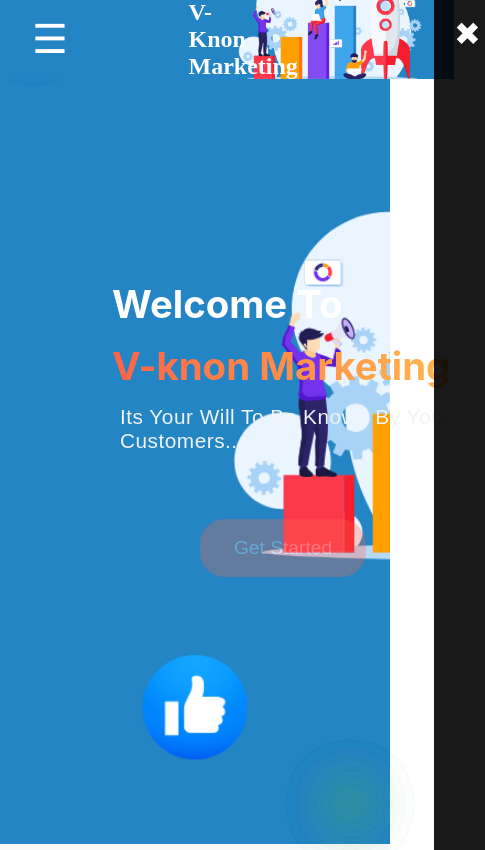
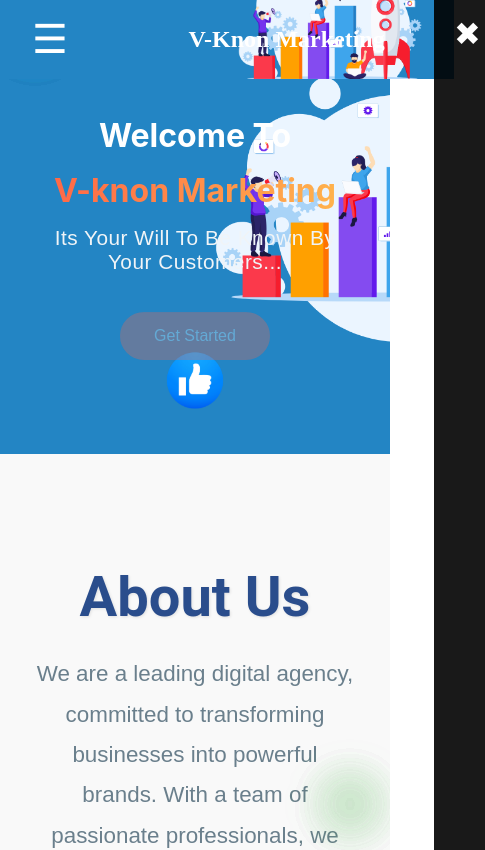
Before and after one commit to vishu3108/v-knon, a React (Create React App) app: page / in a window 390 px wide. Shown: the top 850 px of the page, 485 px wide, since content can reach past the window. Built offline with nearby package versions, Linux system fonts and the light colour scheme; a web font is replaced by a local one.

Commit message:
Home Responsive % Navbar Middle

```diff
--- a/src/CSS/Home.css
+++ b/src/CSS/Home.css
@@ -1,42 +1,65 @@
-/* HomeStyles.css */
-
 @keyframes typing {
-    from { width: 0; opacity: 0; }
-    to { width: 100%; opacity: 1; }
+  from {
+    width: 0;
+    opacity: 0;
+  }
+  to {
+    width: 100%;
+    opacity: 1;
+  }
 }
 
 @keyframes blink {
-    50% { border-color: transparent; }
+  50% {
+    border-color: transparent;
+  }
 }
 
 @keyframes scaleIn {
-    from { opacity: 0; transform: scale(0.8); }
-    to { opacity: 1; transform: scale(1); }
+  from {
+    opacity: 0;
+    transform: scale(0.8);
+  }
+  to {
+    opacity: 1;
+    transform: scale(1);
+  }
 }
 
 @keyframes fadeIn {
-    from { opacity: 0; transform: translateY(20px); }
-    to { opacity: 1; transform: translateY(0); }
+  from {
+    opacity: 0;
+    transform: translateY(20px);
+  }
+  to {
+    opacity: 1;
+    transform: translateY(0);
+  }
 }
 
-  /* HomeContainer */
 .home-container {
-    background-image: url('/images/Web_Backg.png');
+  background-image: url('/public/images/Web_Backg.png');
   background-size: cover;
   background-position: center;
   background-attachment: fixed;
   min-height: 100vh;
   display: flex;
-    justify-content: center;
+  justify-content: flex-start;
   align-items: center;
+  padding-left: 5rem;
   color: white;
   flex-wrap: wrap;
-    margin-top: 0; /* Ensure no margin at the top */
-    padding-left: 5rem; /* Optional: Add some padding */
-    padding-top: 0; /* Ensure no padding is added at the top */
 }
 
-  /* HomeContent */
+@media (max-width: 1080px) {
+  .home-container {
+    min-height: 50vh;
+    padding-left: 2rem;
+    justify-content: center;
+    text-align: center;
+  }
+}
+
 .home-content {
   z-index: 10;
   padding: 2rem;
@@ -48,7 +71,13 @@
   animation: fadeIn 1.5s ease forwards;
 }
 
-  /* Heading1Container */
+@media (max-width: 1080px) {
+  .home-content {
+    align-items: center;
+    text-align: center;
+  }
+}
+
 .heading1-container {
   font-size: clamp(2.4rem, 4.5vw, 5rem);
   font-weight: bold;
@@ -61,7 +90,6 @@
   animation: typing 1.5s steps(25) 0.5s forwards, blink 0.5s step-end infinite, scaleIn 1.5s ease forwards;
 }
 
-  /* Heading2Container */
 .heading2-container {
   font-size: clamp(2.4rem, 4.5vw, 4.5rem);
   font-weight: bold;
@@ -77,7 +105,6 @@
   animation: typing 1.5s steps(25) 2.5s forwards, blink 0.5s step-end infinite;
 }
 
-  /* HomeButton */
 .home-button {
   padding: 1rem 2rem;
   margin-top: 2rem;
@@ -100,7 +127,6 @@
   transform: scale(1.1);
 }
 
-  /* SubText */
 .sub-text {
   font-size: 1.3rem;
   margin-top: 1rem;
@@ -114,3 +140,46 @@
   text-align: left;
   margin-left: 0.5rem;
 }
+
+@media (max-width: 1080px) {
+  .sub-text {
+    text-align: center;
+    margin-left: 0;
+  }
+}
+
+/* --- Mobile Specific Adjustments --- */
+@media (max-width: 768px) {
+  .home-container {
+    padding: 1rem;
+    justify-content: center;
+  }
+
+  .home-content {
+    padding: 1rem;
+    max-width: 95%;
+  }
+
+  .heading1-container,
+  .heading2-container {
+    font-size: clamp(2rem, 7vw, 3.5rem); /* Bigger text on mobile */
+    text-align: center;
+    white-space: normal;
+    border-right: none;
+    margin-top: 0.5rem; /* Reduce extra space */
+    margin-bottom: 0.5rem; /* Reduce extra space */
+  }
+
+  .sub-text {
+    font-size: clamp(1.3rem, 5vw, 2rem); /* Slightly larger subtext */
+    text-align: center;
+    margin-top: 0.5rem; /* Reduce space above */
+    margin-bottom: 0.5rem; /* Reduce space below */
+  }
+
+  .home-button {
+    font-size: clamp(1rem, 4vw, 1.8rem); /* Bigger button text */
+    padding: 0.8rem 2rem; /* Adjust padding */
+    margin-top: 1rem; /* Reduce space above */
+  }
+}
--- a/src/CSS/Navbar.css
+++ b/src/CSS/Navbar.css
@@ -137,3 +137,12 @@
   list-style: none;
   padding: 1.2rem 0;
 }
+@media (max-width: 1080px) {
+  .site-title {
+    position: absolute;
+    left: 50%;
+    transform: translateX(-50%);
+    text-align: center;
+    white-space: nowrap;
+  }
+}
--- a/src/components/Home.js
+++ b/src/components/Home.js
@@ -1,14 +1,7 @@
 import React, { Suspense } from 'react';
 import { details } from './About'; // Import details array from About
 import Services from './Services';
-import {
-  HomeContainer,
-  HomeContent,
-  Heading1Container,
-  Heading2Container,
-  HomeButton,
-  SubText
-} from '../CSS/HomeStyles'; // Import styled components
+import '../CSS/Home.css'; // Import CSS file instead of styled-components
 import Contact from './Contact';
 import Projects from './Projects';
 import Testimonials from './Testimonials';
@@ -17,8 +10,6 @@ const About = React.lazy(() => import('./About')); // Lazy load the About compon
 
 // Filter only the first 4 slides
 const filteredDetails = details.slice(0, 4);
-
-console.log('Filtered Details:', filteredDetails); // Log to ensure only 4 slides are passed
 
 const Home = () => {
   const scrollToComponents = () => {
@@ -30,14 +21,16 @@ const Home = () => {
 
   return (
     <>
-      <HomeContainer className="home-container">
-        <HomeContent className="home-content">
-          <Heading1Container className="heading1-container" aria-label="Welcome to V-knon">Welcome To</Heading1Container>
-          <Heading2Container className="heading2-container">V-knon Marketing</Heading2Container>
-          <SubText className="sub-text">Its Your Will To Be Known By Your Customers...</SubText>
-          <HomeButton className="home-button" onClick={scrollToComponents}>Get Started</HomeButton>
-        </HomeContent>
-      </HomeContainer>
+      <div className="home-container">
+        <div className="home-content">
+          <div className="heading1-container" aria-label="Welcome to V-knon">
+            Welcome To
+          </div>
+          <div className="heading2-container">V-knon Marketing</div>
+          <p className="sub-text">Its Your Will To Be Known By Your Customers...</p>
+          <button className="home-button" onClick={scrollToComponents}>Get Started</button>
+        </div>
+      </div>
 
       <div id="components">
         <Suspense fallback={<div>Loading... Please wait...</div>}>
```
Lines whose indentation alone changed are shown as unchanged.
